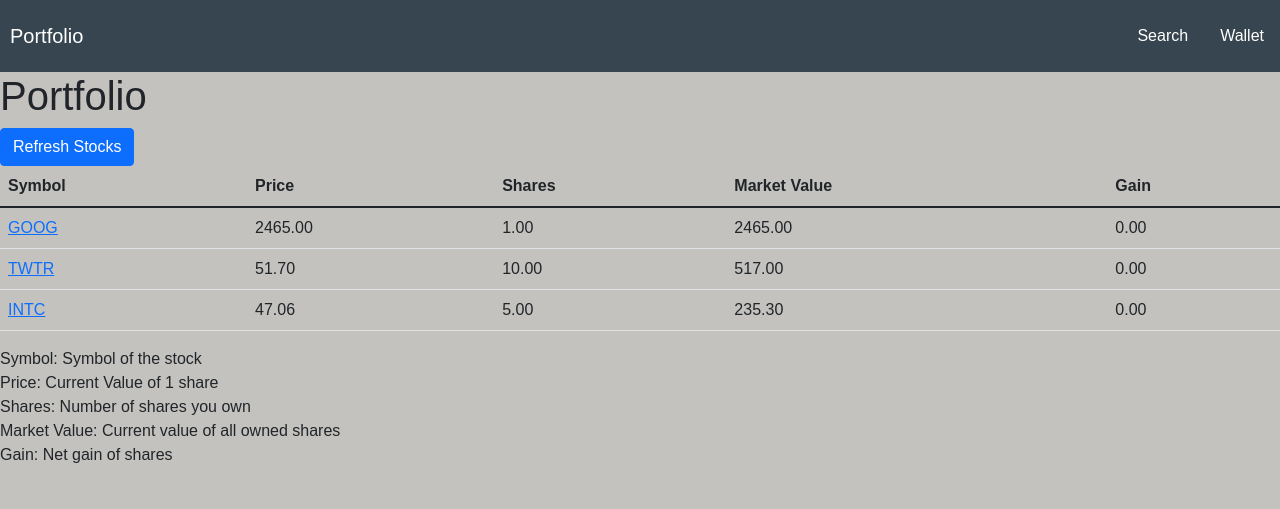
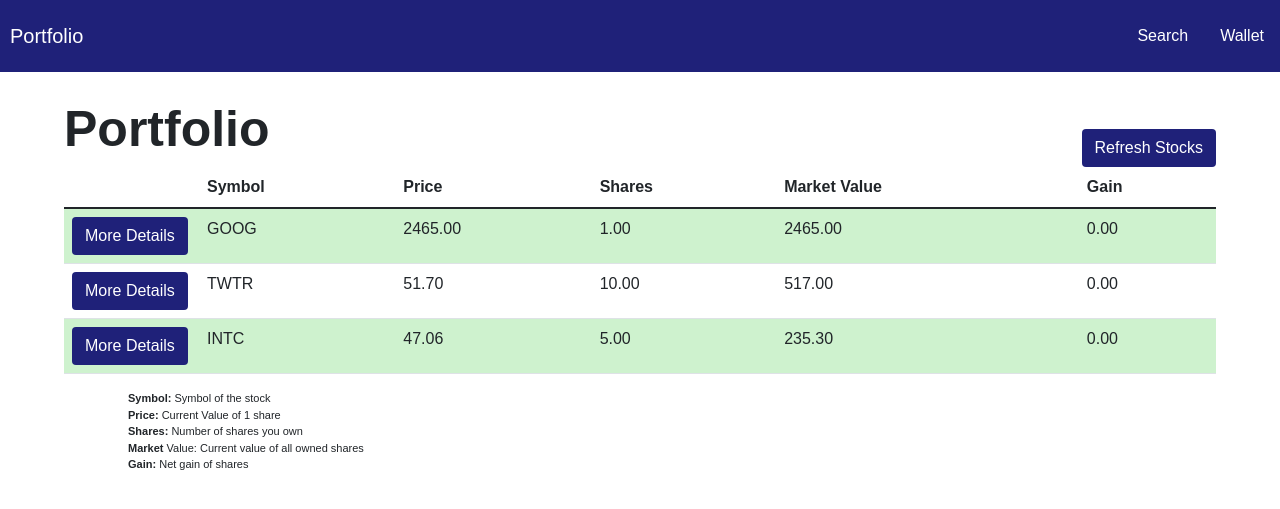
Before and after one commit to tobyroos/StockPortfolio, a Django app: page /portfolio/ in a window 1280 px wide. Shown: the top 509 px of the page. Run offline with Django 3.2, Linux system fonts and the light colour scheme; data comes from the database, SQL or seed files in the repository; both versions use the stored data as it was before the commit.

Commit message:
Fixed all features and added styling

```diff
--- a/stockportfolio/portfolio/models.py
+++ b/stockportfolio/portfolio/models.py
@@ -22,13 +22,12 @@
     def market_value(self):
         return round(self.price_field * self.shares_field, 2)
 
-    symbol_field = models.CharField(max_length=5)
+    symbol_field = models.CharField(max_length=5, unique=True)
     name_field = models.CharField(max_length=200)
     sector_field = models.CharField(max_length=200)
     currency_field = models.CharField(max_length=25)
     price_field = models.DecimalField(max_digits=50, decimal_places=2)
     price_bought_field = models.DecimalField(max_digits=50, decimal_places=2)
-    date_bought_field = models.DateField(default=datetime.date.today)
     shares_field = models.DecimalField(max_digits=50, decimal_places=2)
 
 class BuyModel(models.Model):
@@ -40,4 +39,3 @@
     sector_field = models.CharField(max_length=200)
     currency_field = models.CharField(max_length=25)
     price_field = models.DecimalField(max_digits=50, decimal_places=2, default=0)
-    date_bought_field = models.DateField(default=datetime.date.today)
--- a/stockportfolio/portfolio/static/portfolio/style.css
+++ /dev/null
@@ -1,25 +0,0 @@
-body {
-    background-color: #c3c2be!important;
-    font-family: sans-serif!important;
-}
-
-.navbar {
-    background-color: #36454f !important;
-}
-
-.navbar-brand {
-    padding-left: 10px !important;
-    color: #ffffff !important;
-}
-
-.navbar-brand:hover {
-    color: #eaa732 !important;
-}
-
-.nav-item {
-    color: #ffffff !important;
-}
-
-.nav-item:hover {
-    color: #eaa732 !important;
-}
--- /dev/null
+++ b/stockportfolio/portfolio/static/portfolio/styles.css
@@ -0,0 +1,137 @@
+body {
+    background-color: #ffffff!important;
+    font-family: sans-serif!important;
+}
+
+.navbar {
+    background-color: #1f2179 !important;
+}
+
+.navbar-brand {
+    padding-left: 10px !important;
+    color: white !important;
+}
+
+.navbar-brand:hover {
+    color: #eaa732 !important;
+}
+
+.nav-item {
+    color: #ffffff !important;
+}
+
+.nav-item:hover {
+    color: #eaa732 !important;
+}
+
+.btn-detail {
+    background-color: #1f2179 !important;
+    color: #ffffff !important;
+}
+.btn-detail:hover {
+    color: #eaa732 !important;
+}
+
+.table {
+    margin-left: 5%;
+    width: 90% !important;
+}
+
+.table-striped > tbody > tr:nth-child(2n+1) > td, .table-striped > tbody > tr:nth-child(2n+1) > th {
+   background-color: #cfcb;
+}
+
+.table-detail {
+    width: 135px ;
+}
+
+.legend {
+    margin-left: 10%;
+    font-size: 11px;
+}
+
+.header {
+    display: flex;
+    position: relative;
+    width: 90%;
+    margin-left: 5%;
+    margin-top: 20px;
+}
+
+.form-control {
+    margin-right: 5px !important;
+}
+
+.title {
+    font-size: 50px;
+    font-weight: bold;
+}
+
+.bottom-right {
+    position: absolute;
+    bottom: 0;
+    right: 0;
+}
+
+.top-right {
+    position: absolute;
+    top: 0;
+    right: 0;
+}
+
+.flex {
+    display: flex;
+}
+
+.rel {
+    position: relative;
+    margin-top: 20px;
+}
+
+.body {
+    width: 90%;
+    margin-left: 5%;
+}
+
+.sub-title {
+    font-size: 40px;
+    font-weight: bold;
+    vertical-align: center;
+}
+
+.meta {
+    margin-left: 25px;
+    padding-top: 10px;
+}
+
+.comp-name {
+    font-size: 15px;
+    font-weight: normal;
+}
+
+.sector {
+    font-size: 10px;
+    font-weight: lighter;
+}
+
+.price {
+    font-size: 30px;
+    font-weight: normal;
+    margin-bottom: 10px;
+}
+
+.buy {
+    width: 120px !important;
+}
+
+.fund {
+    width: 250px !important;
+}
+
+.search {
+    width: 200px !important;
+}
+
+.chart {
+    width: 100%;
+}
--- a/stockportfolio/portfolio/templates/portfolio/index.html
+++ b/stockportfolio/portfolio/templates/portfolio/index.html
@@ -1,20 +1,17 @@
 {% extends 'portfolio/navigation.html' %}
-<!doctype html>
-<html lang="en">
-<head>
-    <meta charset="UTF-8">
-    <meta name="viewport"
-          content="width=device-width, user-scalable=no, initial-scale=1.0, maximum-scale=1.0, minimum-scale=1.0">
-    <meta http-equiv="X-UA-Compatible" content="ie=edge">
-    <title>Document</title>
-</head>
-<body>
 {% block body %}
-<h1>Portfolio</h1>
-<a href="{% url 'portfolio:update' %}" class="btn btn-primary">Refresh Stocks</a>
-<table class="table">
+<div class="header align">
+    <div class="title">
+        Portfolio
+    </div>
+    <div class="bottom-right">
+        <a href="{% url 'portfolio:update' %}" class="btn btn-detail">Refresh Stocks</a>
+    </div>
+</div>
+<table class="table table-striped">
     <thead class="thead-dark">
         <tr>
+            <th scope="col"></th>
             <th scope="col">Symbol</th>
             <th scope="col">Price</th>
             <th scope="col">Shares</th>
@@ -25,7 +22,8 @@
     <tbody>
         {% for stock in data %}
         <tr>
-      <td><a href="{% url 'portfolio:detail' stock.symbol_field %}">{{stock.symbol_field}}</a></td>
+            <td class="table-detail"><a href="{% url 'portfolio:detail' stock.symbol_field %}" class="btn btn-detail">More Details</a></td>
+            <td>{{stock.symbol_field}}</td>
             <td>{{stock.price_field}}</td>
             <td>{{stock.shares_field}}</td>
             <td>{{stock.market_value}}</td>
@@ -34,17 +32,15 @@
         {% endfor %}
     </tbody>
 </table>
-<p class="legend">
-    Symbol: Symbol of the stock
+<div class="legend">
+    <b>Symbol:</b> Symbol of the stock
     <br>
-    Price: Current Value of 1 share
+    <b>Price:</b> Current Value of 1 share
     <br>
-    Shares: Number of shares you own
+    <b>Shares:</b> Number of shares you own
     <br>
-    Market Value: Current value of all owned shares
+    <b>Market</b> Value: Current value of all owned shares
     <br>
-    Gain: Net gain of shares
-</p>
+    <b>Gain:</b> Net gain of shares
+</div>
 {% endblock %}
-</body>
-</html>
--- a/stockportfolio/portfolio/templates/portfolio/navigation.html
+++ b/stockportfolio/portfolio/templates/portfolio/navigation.html
@@ -3,10 +3,9 @@
 <html lang="en">
 <head>
     <title>Document</title>
-    <link rel="stylesheet" href="{% static 'portfolio/style.css' %}">
+    <link rel="stylesheet" href="{% static 'portfolio/styles.css' %}">
     <link href="https://cdn.jsdelivr.net/npm/bootstrap@5.1.3/dist/css/bootstrap.min.css" rel="stylesheet" integrity="sha384-1BmE4kWBq78iYhFldvKuhfTAU6auU8tT94WrHftjDbrCEXSU1oBoqyl2QvZ6jIW3" crossorigin="anonymous">
     <script src="https://cdn.jsdelivr.net/npm/bootstrap@5.1.3/dist/js/bootstrap.bundle.min.js" integrity="sha384-ka7Sk0Gln4gmtz2MlQnikT1wXgYsOg+OMhuP+IlRH9sENBO0LRn5q+8nbTov4+1p" crossorigin="anonymous"></script>
-
 </head>
 <body>
 <nav class="navbar">
--- a/stockportfolio/portfolio/urls.py
+++ b/stockportfolio/portfolio/urls.py
@@ -4,13 +4,14 @@
 app_name = 'portfolio'
 
 urlpatterns = [
-    path('', views.index, name="index"),
-    path('update/', views.update, name="update"),
-    path('search/', views.search, name="search"),
-    path('wallet/', views.wallet, name="wallet"),
-    path('buy/', views.buy, name="buy"),
-    path('sell/<int:id>', views.sell, name="sell"),
-    path('add/', views.add, name="add"),
-    path('withdraw/', views.withdraw, name="withdraw"),
-    path('<str:id>/', views.detail, name="detail"),
+    path('', views.start, name="start"),
+    path('portfolio/', views.index, name="index"),
+    path('portfolio/update/', views.update, name="update"),
+    path('portfolio/search/', views.search, name="search"),
+    path('portfolio/wallet/', views.wallet, name="wallet"),
+    path('portfolio/buy/', views.buy, name="buy"),
+    path('portfolio/sell/<int:id>', views.sell, name="sell"),
+    path('portfolio/add/', views.add, name="add"),
+    path('portfolio/withdraw/', views.withdraw, name="withdraw"),
+    path('portfolio/<str:id>/', views.detail, name="detail"),
 ]
--- a/stockportfolio/portfolio/views.py
+++ b/stockportfolio/portfolio/views.py
@@ -7,6 +7,9 @@
 from decimal import *
 
 # Create your views here.
+
+def start(request):
+    return redirect('portfolio:update')
 
 
 def index(request):
@@ -21,7 +24,7 @@
         stock = yf.Ticker(stockName.symbol_field)
 
         currentPrice = str(stock.info['currentPrice'])
-        stockName.price = Decimal(currentPrice)
+        stockName.price_field = Decimal(currentPrice)
 
         stockName.save()
 
@@ -45,7 +48,9 @@
     else:
         BuyModel.objects.all().delete()
     data = BuyModel.objects.all()
-    return render(request, 'portfolio/search.html', {'data': data})
+    wallet = WalletModel.objects.all()
+    context = {'data': data, 'wallet': wallet}
+    return render(request, 'portfolio/search.html', context)
 
 
 def buy(request):
@@ -84,7 +89,21 @@
                     w.save()
                 print("You bought ", symbol)
             except:
-                print("Failed to buy stock")
+                stockName = StockModel.objects.get(symbol_field=symbol)
+
+                boughtInc = stockName.price_bought_field
+                boughtInc += price_bought
+                stockName.price_bought_field = boughtInc
+
+                sharesInc = stockName.shares_field
+                sharesInc += shares
+                stockName.shares_field = sharesInc
+
+                stockName.save()
+
+                for w in walletData:
+                    w.money_field -= price_bought
+                    w.save()
 
             data = StockModel.objects.all()
             return redirect('portfolio:index')
--- a/stockportfolio/stockportfolio/settings.py
+++ b/stockportfolio/stockportfolio/settings.py
@@ -119,9 +119,9 @@
 # https://docs.djangoproject.com/en/2.2/howto/static-files/
 
 STATIC_URL = '/static/'
-# STATICFILES_DIRS = [
-#     os.path.join(BASE_DIR, "static"),
-# ]
+STATICFILES_DIRS = [
+    os.path.join(BASE_DIR, "static"),
+]
 
 MEDIA_URL = '/media/'
 MEDIA_ROOT = os.path.join(BASE_DIR, 'media/')
--- a/stockportfolio/stockportfolio/urls.py
+++ b/stockportfolio/stockportfolio/urls.py
@@ -20,5 +20,5 @@
 
 urlpatterns = [
     path('admin/', admin.site.urls),
-    path('portfolio/',  include('portfolio.urls')),
+    path('',  include('portfolio.urls')),
 ]+static(settings.MEDIA_URL, document_root=settings.MEDIA_ROOT)
```
Also changed, not shown: stockportfolio/portfolio/templates/portfolio/detail.html (+39 -13 lines), stockportfolio/portfolio/templates/portfolio/search.html (+30 -11 lines), stockportfolio/portfolio/templates/portfolio/wallet.html (+23 -26 lines), stockportfolio/db.sqlite3, stockportfolio/portfolio/migrations/0004_auto_20220427_1616.py (added), stockportfolio/portfolio/migrations/0005_auto_20220427_1632.py (added). Lines whose indentation alone changed are shown as unchanged.
